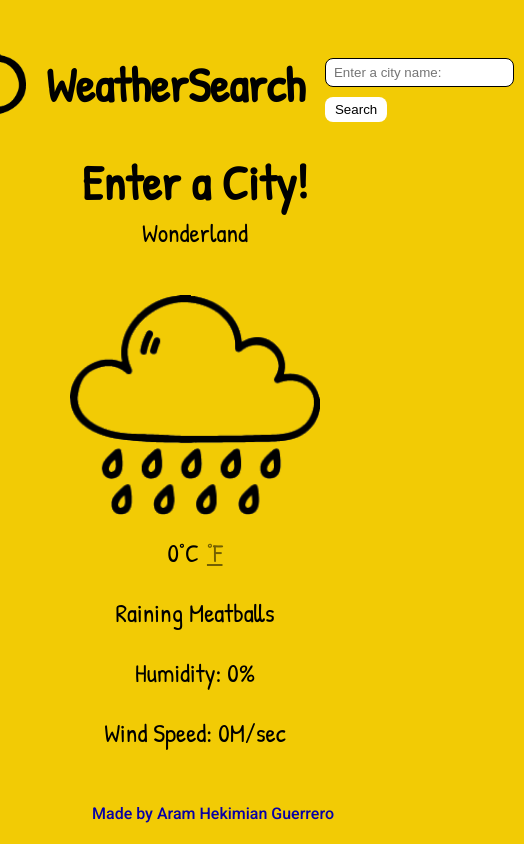
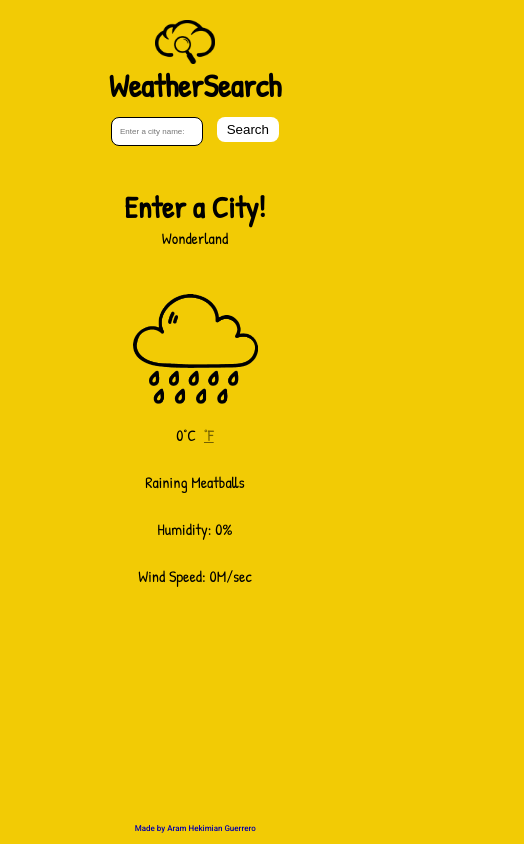
Before and after one commit to Hekimianz/Weather, a plain HTML site: page index.html in a window 390 px wide. Shown: the whole page, 524 px wide, since content can reach past the window. Drawn offline with Linux system fonts and the light colour scheme.

Commit message:
media queries

```diff
--- a/index.html
+++ b/index.html
@@ -35,11 +35,11 @@
         <p id="humidity">Humidity: 0%</p>
         <p id="windspeed">Wind Speed: 0M/sec</p>
     </div>
+    <span id="footer">Made by Aram Hekimian Guerrero</span>
     <script src="./app.js"></script>
 </body>
 
-<foot>
-    <span id="footer">Made by Aram Hekimian Guerrero</span>
-</foot>
+
+
 
 </html>
--- a/styles.css
+++ b/styles.css
@@ -86,3 +86,183 @@ p {
     color: #0700A6;
     font-family: 'Roboto';
 }
+
+@media (max-width: 480px) {
+    body {
+        margin: 0 100px 0 0;
+
+    }
+
+    #results {
+        font-size: 1em;
+        margin-top: 20px;
+    }
+
+    h1 {
+        font-size: 2em;
+        margin: 0;
+    }
+
+    #logo {
+        width: 60px;
+    }
+
+    #top {
+        display: flex;
+        text-align: center;
+        flex-direction: column;
+        justify-content: center;
+        align-items: center;
+        margin: 20px 0 0 0;
+    }
+
+    #weathericon {
+        width: 125px;
+        margin: 20px 0;
+    }
+
+    #location {
+        margin-right: 10px;
+        height: 25px;
+        border-radius: 8px;
+        border: 1px solid black;
+        padding-left: 8px;
+        margin-top: 10px;
+        width: 80px;
+        font-size: .5em;
+    }
+
+
+    #footer {
+        position: fixed;
+        padding: 0px 0px 0px 0px;
+        bottom: 0;
+        width: 65%;
+        /* Height of the footer*/
+        height: 10px;
+        text-align: center;
+        color: #0700A6;
+        font-family: 'Roboto';
+        font-size: .5em;
+    }
+}
+
+@media (max-width: 768px) {
+    body {
+        margin: 0 0px 0 0;
+
+    }
+
+    #results {
+        font-size: 1em;
+        margin-top: 20px;
+    }
+
+    h1 {
+        font-size: 2em;
+        margin: 0;
+    }
+
+    #logo {
+        width: 60px;
+    }
+
+    #top {
+        display: flex;
+        text-align: center;
+        flex-direction: column;
+        justify-content: center;
+        align-items: center;
+        margin: 20px 0 40px 0;
+    }
+
+    #weathericon {
+        width: 125px;
+        margin: 20px 0;
+    }
+
+    #location {
+        margin-right: 10px;
+        height: 25px;
+        border-radius: 8px;
+        border: 1px solid black;
+        padding-left: 8px;
+        margin-top: 10px;
+        width: 80px;
+        font-size: .5em;
+    }
+
+
+    #footer {
+        position: fixed;
+        padding: 10px 0px 10px 10px;
+        bottom: 0;
+        width: 95%;
+        /* Height of the footer*/
+        height: 10px;
+        text-align: center;
+        color: #0700A6;
+        font-family: 'Roboto';
+        font-size: .5em;
+    }
+}
+
+@media(max-width: 1024px) {
+    body {
+        margin: 0 0px 0 0;
+
+    }
+
+    #results {
+        font-size: 1em;
+        margin-top: 20px;
+    }
+
+    h1 {
+        font-size: 2em;
+        margin: 0;
+    }
+
+    #logo {
+        width: 60px;
+    }
+
+    #top {
+        display: flex;
+        text-align: center;
+        flex-direction: column;
+        justify-content: center;
+        align-items: center;
+        margin: 20px 0 40px 0;
+    }
+
+    #weathericon {
+        width: 125px;
+        margin: 20px 0;
+    }
+
+    #location {
+        margin-right: 10px;
+        height: 25px;
+        border-radius: 8px;
+        border: 1px solid black;
+        padding-left: 8px;
+        margin-top: 10px;
+        width: 80px;
+        font-size: .5em;
+    }
+
+
+    #footer {
+        position: fixed;
+        padding: 10px 0px 10px 10px;
+        bottom: 0;
+        width: 95%;
+        /* Height of the footer*/
+        height: 10px;
+        text-align: center;
+        color: #0700A6;
+        font-family: 'Roboto';
+        font-size: .5em;
+    }
+}
```
